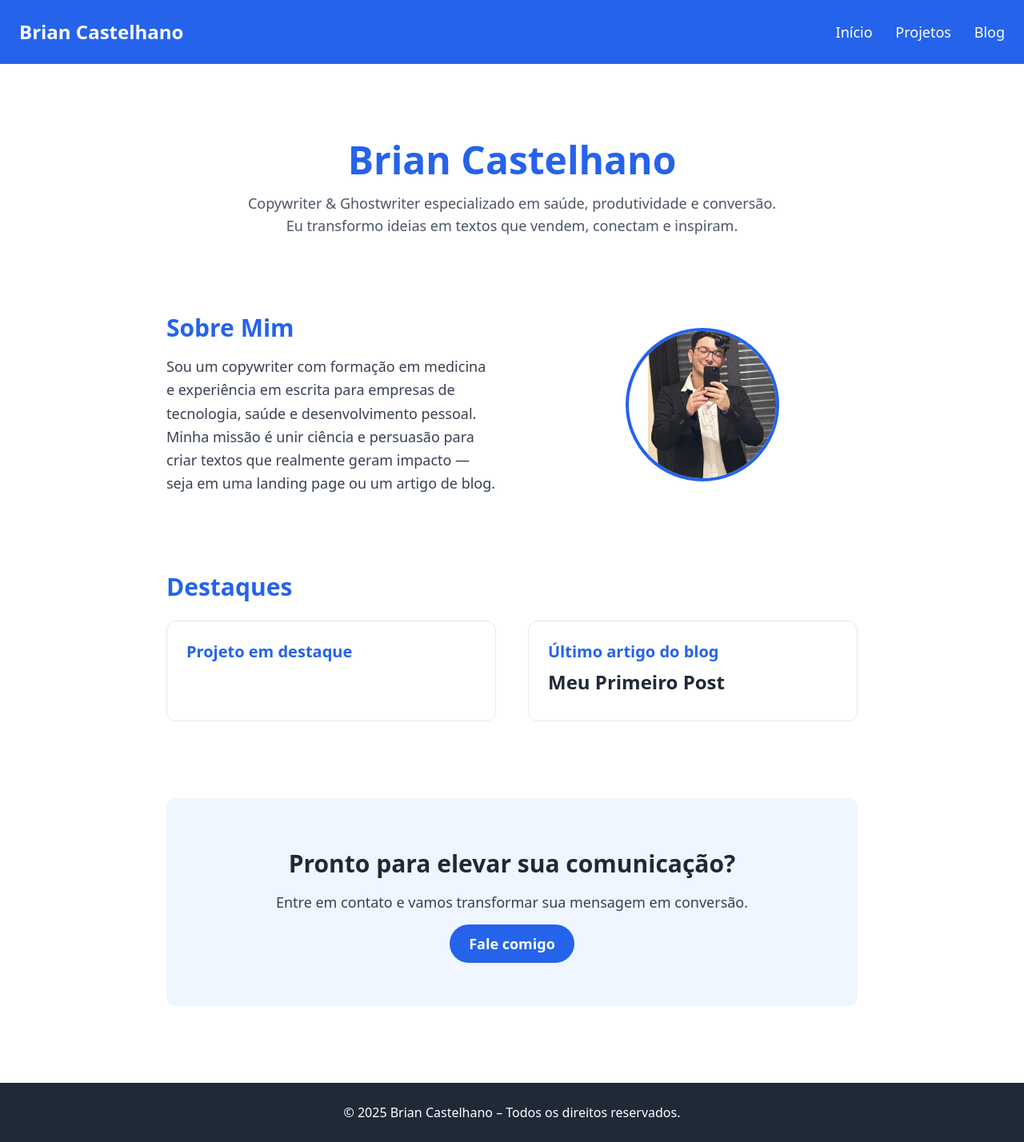
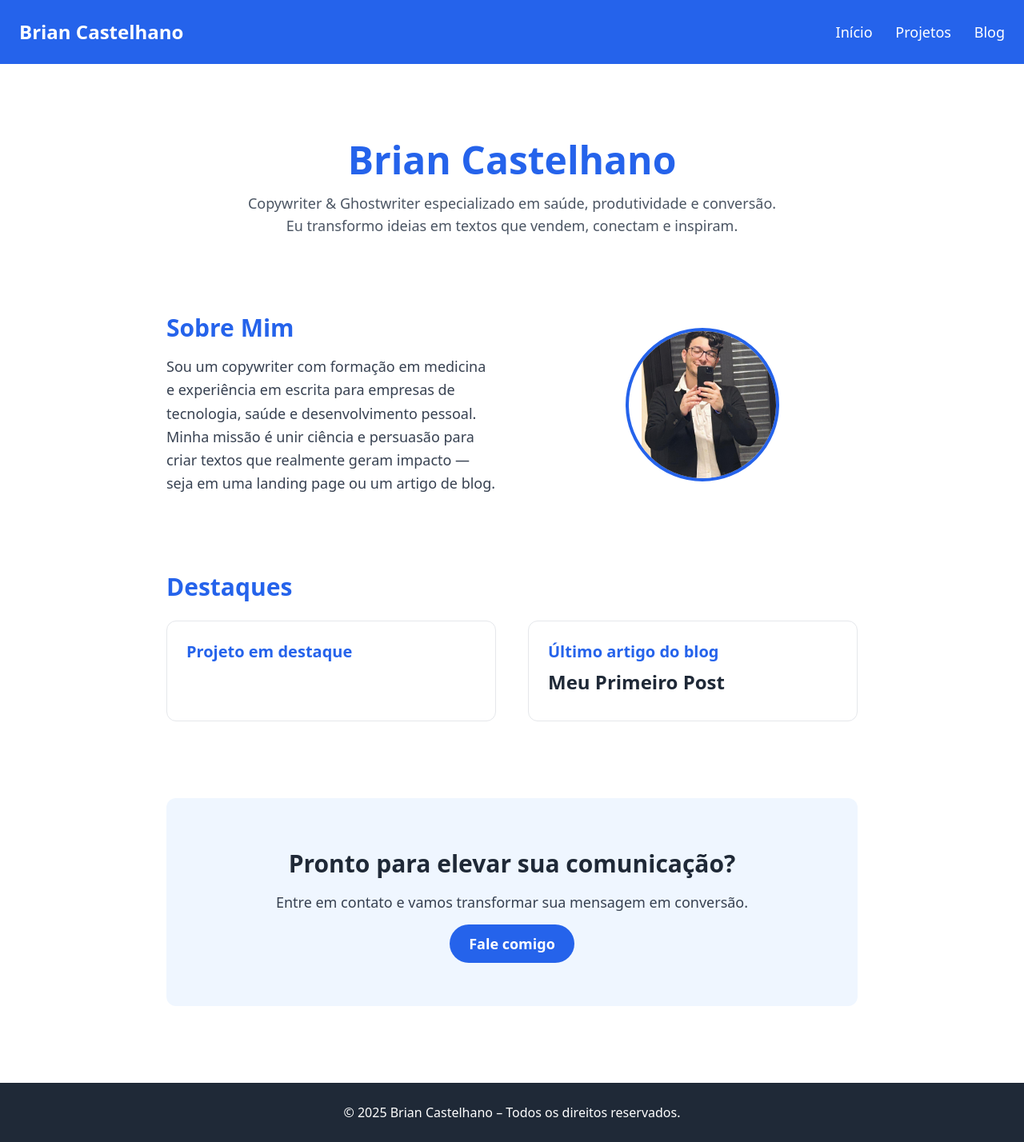
Before and after one commit to briantheengineer/briancopywriter.github.io, a Jekyll site: the page built from index.html, in a window 1280 px wide. Shown: the whole page at 80% size. Built offline with Jekyll 4.4.1, drawn with Linux system fonts in a browser that asks for light colours; nearby versions of some CDN libraries.

Commit message:
Update index.html

```diff
--- a/index.html
+++ b/index.html
@@ -23,7 +23,7 @@ title: Início
   <div class="flex justify-center">
  <div class="flex justify-center pl-6">
   <div class="w-48 h-48 rounded-full overflow-hidden border-4 border-blue-600">
-    <img class='ml-6'
+    <img class='ml-4'
   src="assets/img/brian.jpeg"
   alt="Foto de Brian Castelhano"
   class="object-cover w-full h-full"
```
